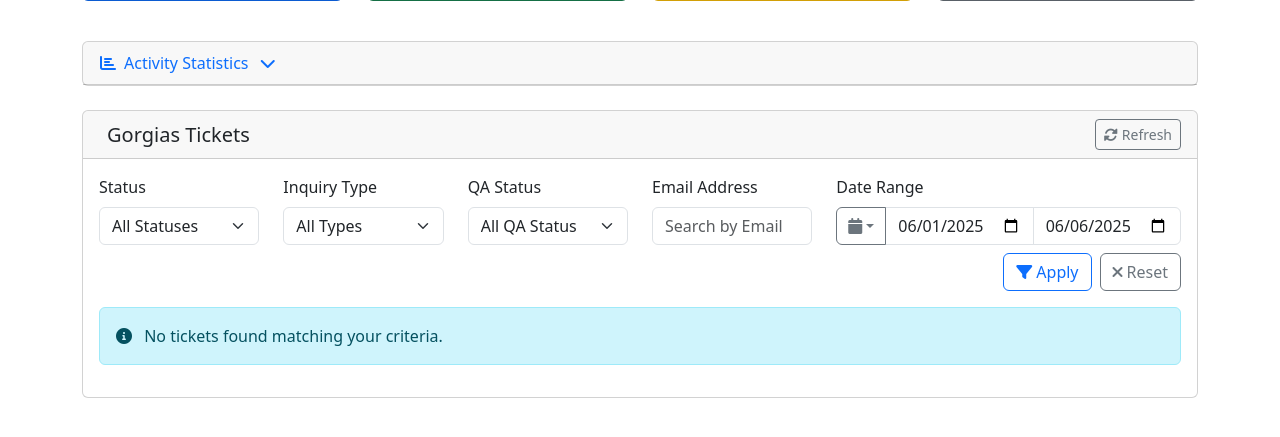
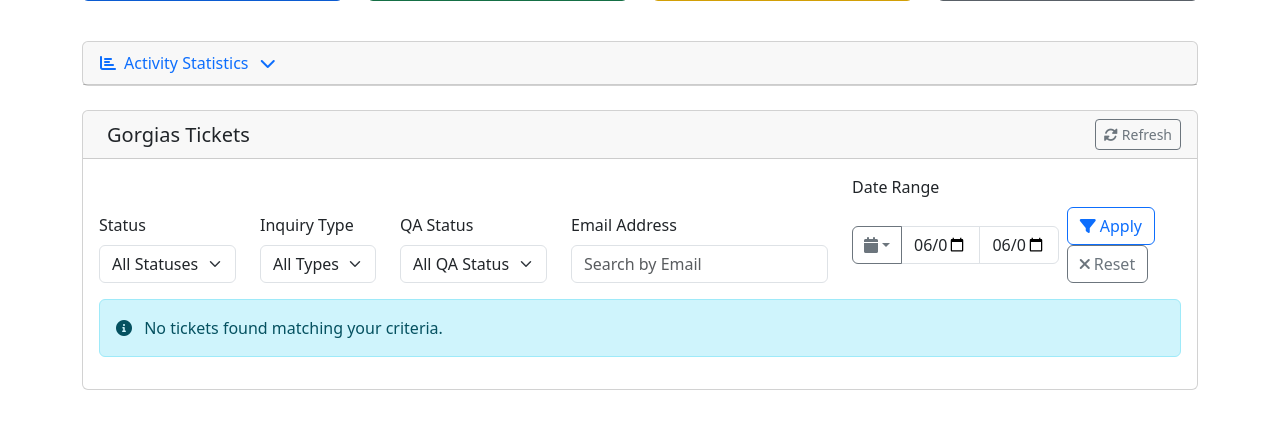
Before and after one commit to tsizzybots/platform_5ive_replit, a Flask app: page / in a window 1280 px wide. Shown: the part 203-640 px from the top of the page. Run offline with Flask 3, Linux system fonts and the light colour scheme; the visitor is signed in with stand-in values (Sample User, id 1); data that the repository does not hold is empty; some libraries are stand-ins or nearby versions.

Commit message:
Reduce the filter boxes' width and reposition buttons for a cleaner view
Reduces the width of filter select elements and rearranges the button layout in `templates/index.html` using `col-auto` and inline styles.

Replit-Commit-Author: Agent
Replit-Commit-Session-Id: 9f6d8cf0-c159-4dbf-a9da-d863b5604840
Replit-Commit-Screenshot-Url: https://storage.googleapis.com/screenshot-production-us-central1/ba429c87-61e2-4e23-8478-cca26b3ff855/ad1d29c0-c539-432b-8532-8700b7db590b.jpg

```diff
--- a/templates/index.html
+++ b/templates/index.html
@@ -216,26 +216,26 @@
                     </div>
                     <div class="card-body">
                         <!-- Filters -->
-                        <div class="row mb-3">
-                            <div class="col-md-2">
+                        <div class="row mb-3 align-items-end">
+                            <div class="col-auto">
                                 <label class="form-label">Status</label>
-                                <select class="form-select" id="statusFilter">
+                                <select class="form-select" id="statusFilter" style="width: auto; min-width: 120px;">
                                     <option value="">All Statuses</option>
                                     <option value="Engaged">Engaged</option>
                                     <option value="Escalated">Escalated</option>
                                     <option value="Skipped">Skipped</option>
                                 </select>
                             </div>
-                            <div class="col-md-2">
+                            <div class="col-auto">
                                 <label class="form-label">Inquiry Type</label>
-                                <select class="form-select" id="inquiryTypeFilter">
+                                <select class="form-select" id="inquiryTypeFilter" style="width: auto; min-width: 110px;">
                                     <option value="">All Types</option>
                                     <!-- Options will be populated dynamically -->
                                 </select>
                             </div>
-                            <div class="col-md-2">
+                            <div class="col-auto">
                                 <label class="form-label">QA Status</label>
-                                <select class="form-select" id="qaStatusFilter">
+                                <select class="form-select" id="qaStatusFilter" style="width: auto; min-width: 130px;">
                                     <option value="">All QA Status</option>
                                     <option value="unchecked">Unchecked</option>
                                     <option value="checked">Checked</option>
@@ -243,13 +243,14 @@
                                     <option value="issue">Issue</option>
                                 </select>
                             </div>
-                            <div class="col-md-2">
+                            <div class="col-auto">
                                 <label class="form-label">Email Address</label>
-                                <input type="email" class="form-control" id="emailFilter" placeholder="Search by Email">
+                                <input type="email" class="form-control" id="emailFilter" placeholder="Search by Email" style="min-width: 180px;">
                             </div>
-                            <div class="col-md-4">
+                            <div class="col">
                                 <label class="form-label">Date Range</label>
-                                <div class="input-group">
+                                <div class="d-flex gap-2 align-items-center">
+                                    <div class="input-group" style="max-width: 350px;">
                                         <button class="btn btn-outline-secondary dropdown-toggle px-2" type="button" id="dateRangeDropdown" data-bs-toggle="dropdown" style="width: 50px;">
                                             <i class="fas fa-calendar"></i>
                                         </button>
@@ -266,13 +267,14 @@
                                         <input type="date" class="form-control" id="dateFrom" placeholder="From">
                                         <input type="date" class="form-control" id="dateTo" placeholder="To">
                                     </div>
-                                <div class="d-flex gap-2 mt-2 justify-content-end">
-                                    <button class="btn btn-outline-primary" onclick="applyFilters()" id="applyFiltersBtn">
+                                    <div class="ms-auto">
+                                        <button class="btn btn-outline-primary me-2" onclick="applyFilters()" id="applyFiltersBtn">
                                             <i class="fas fa-filter me-1"></i>Apply
                                         </button>
                                         <button class="btn btn-outline-secondary" onclick="resetFilters()" id="resetFiltersBtn">
                                             <i class="fas fa-times me-1"></i>Reset
                                         </button>
+                                    </div>
                                 </div>
                             </div>
                         </div>
```
Also changed, not shown: attached_assets/SCR-20250606-pele.png (added), attached_assets/SCR-20250606-penw.png (added), attached_assets/SCR-20250606-peop.png (added). Lines whose indentation alone changed are shown as unchanged.
